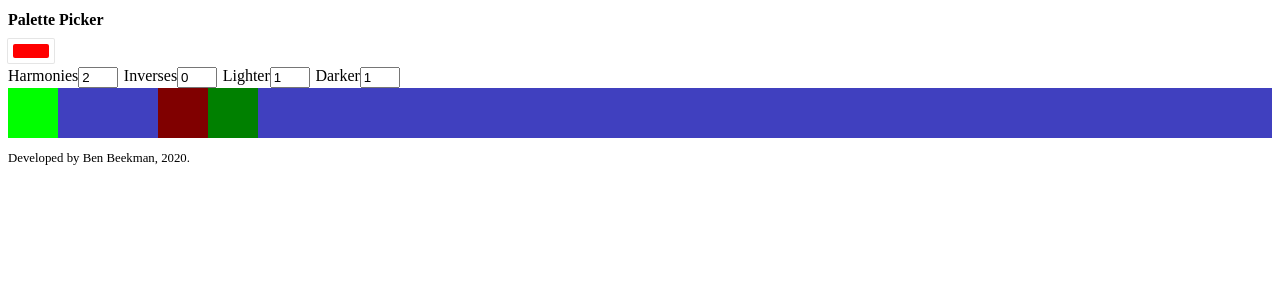
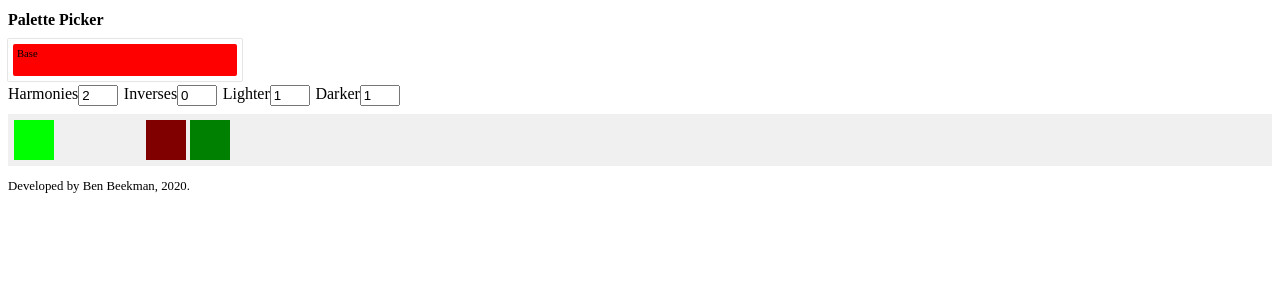
Before and after one commit to beekman/color-combo-creator, a React app: page / in a window 1280 px wide. Shown: the top 300 px of the page. Built offline with nearby package versions, Linux system fonts and the light colour scheme.

Commit message:
fix for non-unique swatch keys, and improved base color UX

```diff
--- a/src/components/VariationsControls/VariationsControls.css
+++ b/src/components/VariationsControls/VariationsControls.css
@@ -1,6 +1,7 @@
 .VariationsControls {
   display: flex;
   flex-wrap: wrap;
+  margin: 0 auto;
 
   input{
     width: 2rem;
@@ -9,16 +10,20 @@
 }
 
 .ColorMatches {
-  background:hsl(240, 50%, 50%);
+  background:hsl(0, 0%, 94%);
+  padding: 0.25rem;
   height: auto;
   display: flex;
   flex-wrap: wrap;
-  width: 100%;
+  margin: 0.5rem auto;
+
   .Swatch{
     display: block;
-    height: 50px;
-    width: 50px;
-    font-size: 0.6rem;
+    margin: 0.125rem;
+    height: 40px;
+    width: 40px;
+    font-size: 0.5rem;
+
     p{
       display:none;
       visibility: hidden;
--- a/src/components/VariationsControls/VariationsControls.js
+++ b/src/components/VariationsControls/VariationsControls.js
@@ -22,9 +22,6 @@ const VariationsControls = (color) => {
 
 
     hslLighters = getLighters(baseHarmoniesAndInversesColorList, lighterQuantity);
-    console.log('Lighter colors:');
-    console.log(hslLighters);
-
 
     baseHarmoniesAndInversesColorList = getBaseHarmoniesAndInversesColorList(color.hsl, hslHarmonies, hslInverses);
     hslDarkers = getDarkers(baseHarmoniesAndInversesColorList, darkerQuantity);
@@ -39,10 +36,10 @@ const VariationsControls = (color) => {
 
   const makeColorSwatches = (colorSet) => {
     if(colorSet.length) {
-      return colorSet.map(color => {
+      return colorSet.map((color, i) => {
         console.log(color);
         return (
-          <div key={color.h} style={{ background: `hsl(${color.h}, ${color.s * 100}%, ${color.l * 100}%)` }} className={styles.Swatch}>
+          <div key={i} style={{ background: `hsl(${color.h}, ${color.s * 100}%, ${color.l * 100}%)` }} className={styles.Swatch}>
             <div className={styles.details}>
               <p>
                 h:{color.h}<br />
--- a/src/containers/PalettePicker.js
+++ b/src/containers/PalettePicker.js
@@ -39,9 +39,15 @@ class PalettePicker extends React.Component {
 
     const styles = reactCSS({
       'default': {
+        label: {
+          position: 'absolute',
+          fontSize: '0.666rem',
+          paddingTop: '.25rem',
+          paddingLeft: '.25rem',
+        },
         color: {
-          width: '36px',
-          height: '14px',
+          width: '14rem',
+          height: '2rem',
           borderRadius: '2px',
           background: `rgba(${this.state.color.r}, ${this.state.color.g}, ${this.state.color.b}, ${this.state.color.a})`,
         },
@@ -72,7 +78,8 @@ class PalettePicker extends React.Component {
         <Header />
         <div>
           <div style={styles.swatch} onClick={this.handleClick}>
-            <div style={styles.color} />
+            <label htmlFor='baseColor' style={styles.label}>Base</label>
+            <div id='baseColor' style={styles.color} />
           </div>
           {this.state.displayColorPicker ? <div style={styles.popover}>
             <div style={styles.cover} onClick={this.handleClose} />
```
